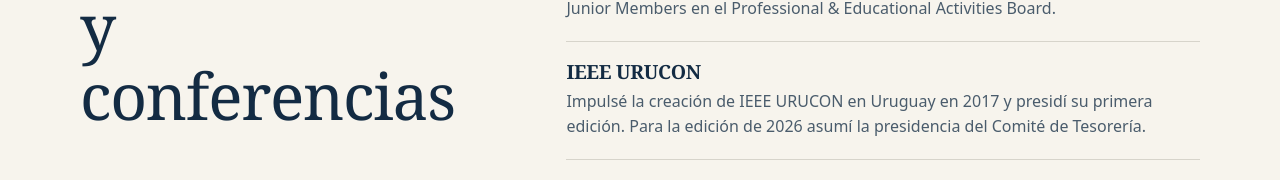
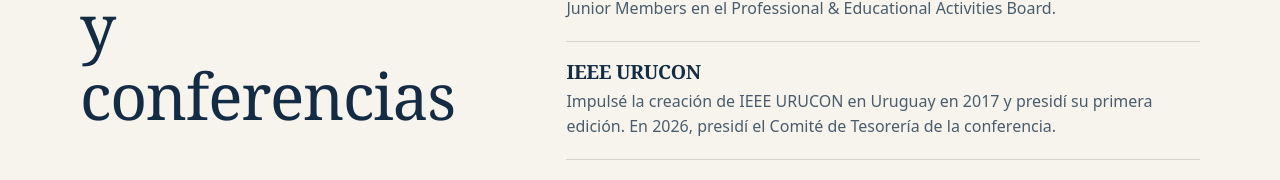
Before and after one commit to camiladevoto/irene-pazos-portfolio, a plain HTML site: page ieee.html in a window 1280 px wide. Shown: the part 496-676 px from the top of the page. Drawn offline with Linux system fonts and the light colour scheme.

Commit message:
Describe Irene’s 2026 URUCON role in the past tense

```diff
--- a/ieee.html
+++ b/ieee.html
@@ -24,7 +24,7 @@
 <h2 data-en="Volunteering and conferences">Voluntariado y conferencias</h2>
 <div class="rows">
 <article class="row"><h3>IEEE Computer Society</h3><p data-en="I served on the Board of Governors from 2021 to 2023. In 2026 I co-chair Junior Members on the Professional &amp; Educational Activities Board.">Integré la Junta de Gobernadores entre 2021 y 2023. En 2026 soy copresidenta de Junior Members en el Professional &amp; Educational Activities Board.</p></article>
-<article class="row"><h3>IEEE URUCON</h3><p data-en="I launched IEEE URUCON in Uruguay in 2017 and chaired the first conference. I took on a different role for the 2026 conference, leading its Treasury Committee.">Impulsé la creación de IEEE URUCON en Uruguay en 2017 y presidí su primera edición. Para la edición de 2026 asumí la presidencia del Comité de Tesorería.</p></article>
+<article class="row"><h3>IEEE URUCON</h3><p data-en="I launched IEEE URUCON in Uruguay in 2017 and chaired its first edition. In 2026, I chaired the conference’s Treasury Committee.">Impulsé la creación de IEEE URUCON en Uruguay en 2017 y presidí su primera edición. En 2026, presidí el Comité de Tesorería de la conferencia.</p></article>
 <article class="row"><h3 data-en="IEEE in Latin America">IEEE en América Latina</h3><p data-en="I helped found the Region 9 Southern Cone Council and served on technical programme committees for ANDESCON, ARGENCON and TEMSCON.">Fui integrante fundadora del Consejo del Cono Sur de la Región 9 y participé en los comités de programa técnico de ANDESCON, ARGENCON y TEMSCON.</p></article>
 </div></div></section>
 </main>
```
